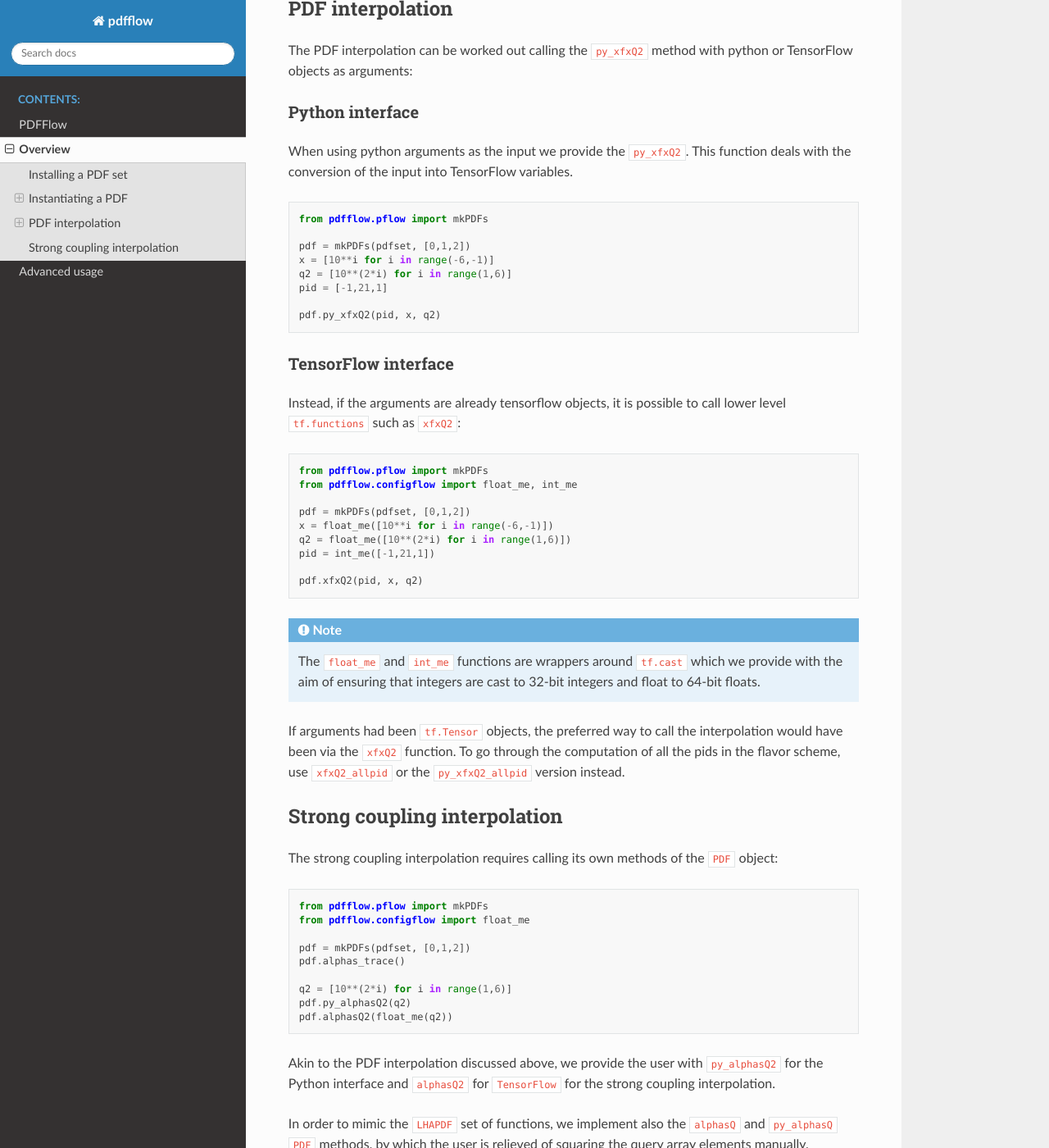
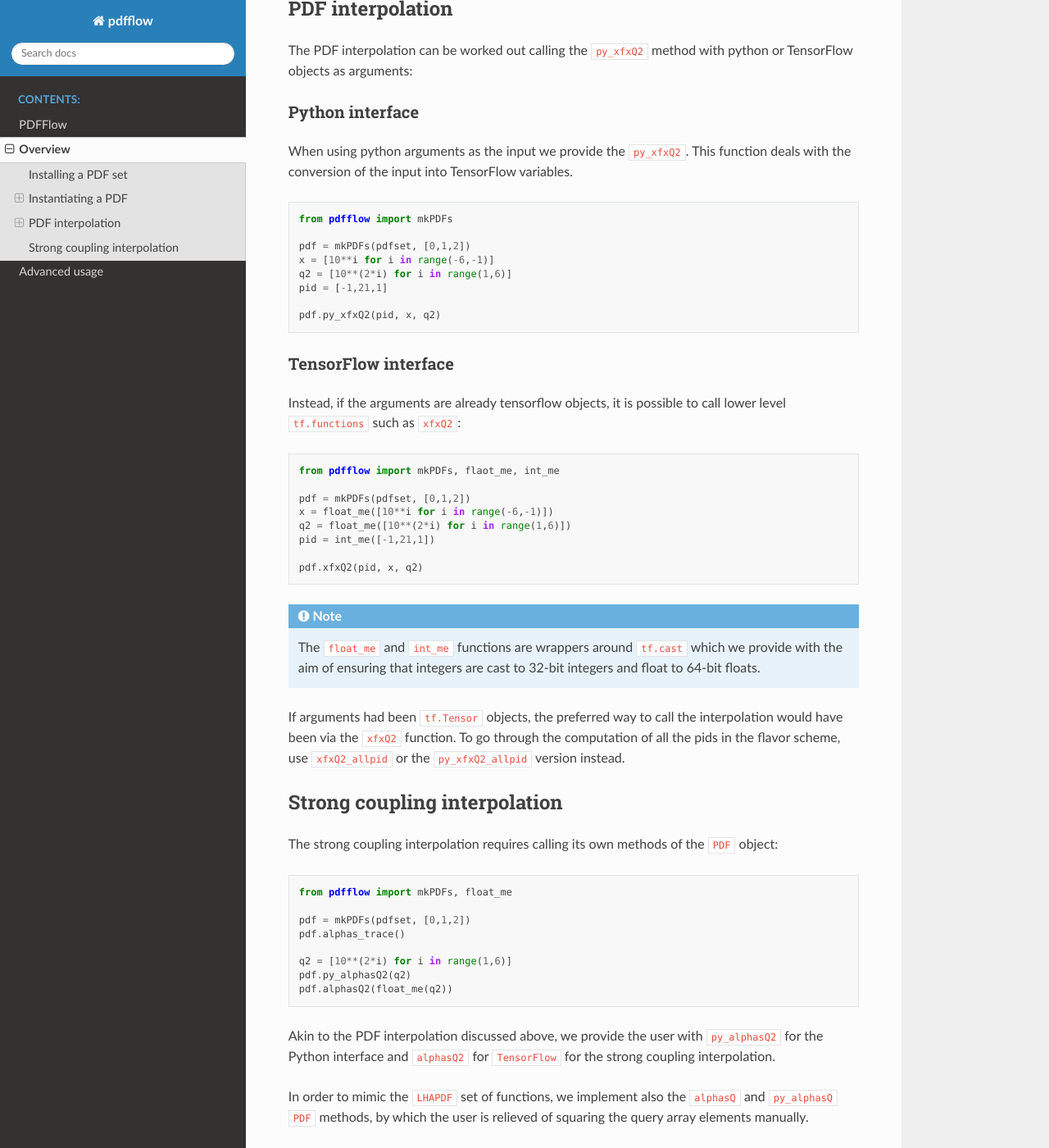
Before and after one commit to N3PDF/pdfflow, a Sphinx documentation site: the page built from doc/source/overview.rst, in a window 1280 px wide and 1400 px high, scrolled down 1615 px. Shown: the whole window at 82% size. Built offline with Sphinx 7.4.7 and the Read the Docs theme 2.0.0, drawn with Linux system fonts in a browser that asks for light colours; some of the changed text lies outside the part shown.

```diff
--- a/doc/source/overview.rst
+++ b/doc/source/overview.rst
@@ -36,7 +36,7 @@ If ``LHAPDF`` and the ``pdfset`` are installed in the system it is enough to cal
 
 .. code-block:: python
 
-  from pdfflow.pflow import mkPDF
+  from pdfflow import mkPDF
   pdf = mkPDF(f"{pdfset}/0")
 
 And ``pdfflow`` will try to obtain the PDF directory
@@ -45,7 +45,7 @@ in which the PDF folder can be found, for instance:
 
 .. code-block:: python
 
-  from pdfflow.pflow import mkPDF
+  from pdfflow import mkPDF
   pdf = mkPDF(f"{pdfset}/0", dirname="/usr/share/lhapdf/LHAPDF")
 
 To obtain the central member (0) of the ``pdfset``.
@@ -55,7 +55,7 @@ to obtain members (0,1,2) we can do:
 
 .. code-block:: python
 
-  from pdfflow.pflow import mkPDFs
+  from pdfflow import mkPDFs
   pdf = mkPDFs(pdfset, [0, 1, 2])
 
 Note that both ``mkPDF`` and ``mkPDFs`` accept the keyword argument ``dirname``.
@@ -88,7 +88,7 @@ This function deals with the conversion of the input into TensorFlow variables.
 
 .. code-block:: python
 
-	from pdfflow.pflow import mkPDFs
+	from pdfflow import mkPDFs
 
 	pdf = mkPDFs(pdfset, [0,1,2])
 	x = [10**i for i in range(-6,-1)]
@@ -106,8 +106,7 @@ lower level ``tf.functions`` such as ``xfxQ2``:
 
 .. code-block:: python
 
-	from pdfflow.pflow import mkPDFs
-	from pdfflow.configflow import float_me, int_me
+	from pdfflow import mkPDFs, flaot_me, int_me
 
 	pdf = mkPDFs(pdfset, [0,1,2])
 	x = float_me([10**i for i in range(-6,-1)])
@@ -132,8 +131,7 @@ The strong coupling interpolation requires calling its own methods of the ``PDF`
 
 .. code-block:: python
 
-  from pdfflow.pflow import mkPDFs
-  from pdfflow.configflow import float_me
+  from pdfflow import mkPDFs, float_me
 
   pdf = mkPDFs(pdfset, [0,1,2])
   pdf.alphas_trace()
```
Also changed, not shown: src/pdfflow/__init__.py (+5 -3 lines).
